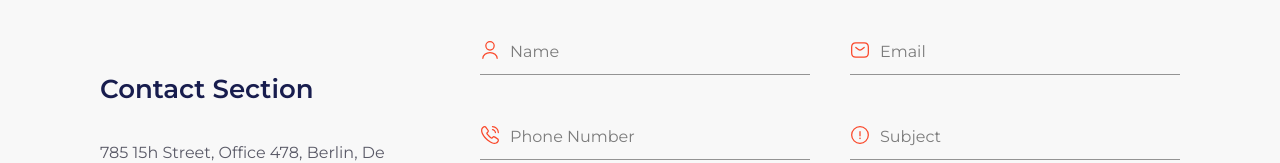
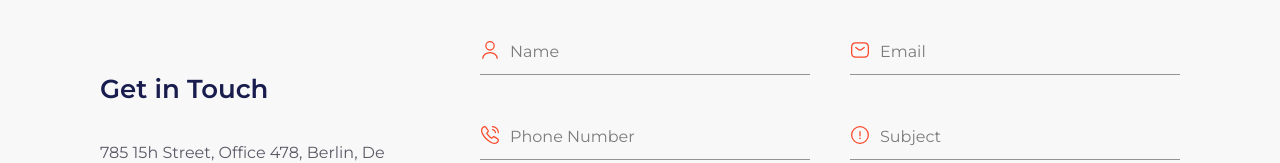
Before and after one commit to akmmubashir/typhon-web, a Next.js app: page /contact in a window 1280 px wide. Shown: the part 470-633 px from the top of the page. Built offline with nearby package versions, Linux system fonts and the light colour scheme.

Commit message:
contact resetup

```diff
--- a/app/components/contactSection.tsx
+++ b/app/components/contactSection.tsx
@@ -3,12 +3,17 @@ import { Heading, Paragraph } from "./common";
 import Link from "next/link";
 import { socialData } from "../utils/data/social";
 import Form from "./form";
-
-const ContactSection = () => {
+type Props = {
+  title?: string;
+};
+const ContactSection = (props: Props) => {
   return (
     <div className="bg-[#f8f8f8] grid grid-cols-12 p-[100px_120px] max-2xl:p-[100px] max-lg:p-[60px_80px] max-md:p-[50px_20px] gap-[100px] max-2xl:gap-[60px] max-lg:gap-[30px_0] items-center">
       <div className="col-span-4 max-lg:col-span-full justify-center flex flex-col gap-6 max-lg:gap-[20px_0]">
-        <Heading title="Contact Section" className="text-[#181d4e]" />
+        <Heading
+          title={props.title ?? "Contact Section"}
+          className="text-[#181d4e]"
+        />
         <div className=" flex flex-col gap-3">
           <Paragraph
             title={`785 15h Street, Office 478, \n Berlin, De 81566`}
--- a/app/contact/page.tsx
+++ b/app/contact/page.tsx
@@ -57,7 +57,7 @@ const page = () => {
         titleClass="uppercase mt-8"
         tagLineClass="uppercase"
       />
-      <ContactSection />
+      <ContactSection title="Get in Touch" />
       <LocationMaps locations={locationsList} />
       <Footer />
     </div>
```
